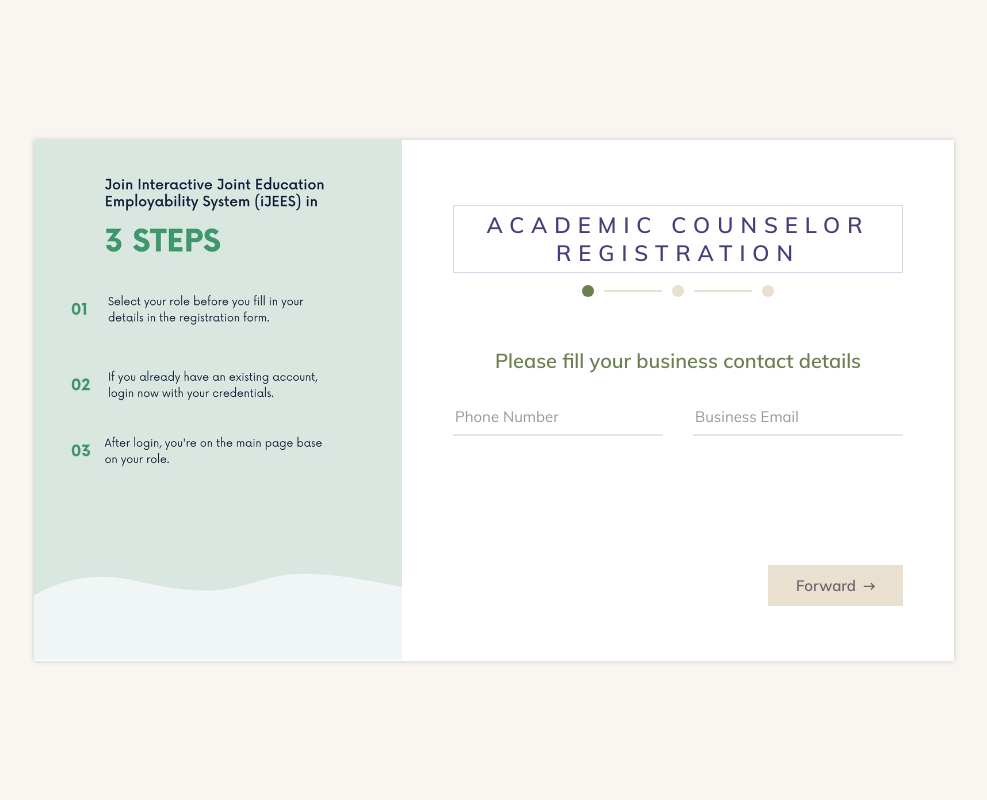
After one commit to yongqian0437/PhoneBook, a CodeIgniter app: the page made by application/views/user/registration/ac_registration_view.php in a window 1280 px wide. The commit adds this page. Shown: the whole page, without its empty margins (146-1133 px from the left). Run offline with CodeIgniter, Linux system fonts and the light colour scheme; style sheets or scripts are compiled from the project's sources.

```diff
--- a/application/models/user_ac_model.php
+++ b/application/models/user_ac_model.php
@@ -7,6 +7,11 @@ class user_ac_model extends CI_Model
     {
         parent::__construct();
         $this->load->database();
+    }
+
+    public function index()
+    {
+       return $this->db->get('user_ac');
     }
 
     function insert($data)
--- a/application/models/user_ep_model.php
+++ b/application/models/user_ep_model.php
@@ -7,6 +7,11 @@ class user_ep_model extends CI_Model
     {
         parent::__construct();
         $this->load->database();
+    }
+
+    public function index()
+    {
+       return $this->db->get('user_ep');
     }
 
     function insert($data)
--- a/application/views/internal/admin_panel/student_view.php
+++ b/application/views/internal/admin_panel/student_view.php
@@ -1,7 +1,6 @@
 <div class="container">
 <div class="row">
 <div class="col-md-6">
-
 <table class="table">
   <thead>
     <tr>
@@ -30,10 +29,7 @@ foreach($studentlist->result() as $student)
       ."</tr>"
 
 ?>
-
-  </tbody>
-
-
+</tbody>
 </table>
 
 
--- /dev/null
+++ b/application/views/user/registration/ac_registration_view.php
@@ -0,0 +1,122 @@
+<!DOCTYPE html>
+<html>
+
+<head>
+	<meta charset="utf-8">
+	<title>Academic Counselor Registration Form</title>
+	<meta name="viewport" content="width=device-width, initial-scale=1.0">
+	<meta name="author" content="colorlib.com">
+
+	<!-- MATERIAL DESIGN ICONIC FONT -->
+	<link href="<?php echo base_url() ?>assets/fonts/material-design-iconic-font/css/material-design-iconic-font.css" rel="stylesheet">
+	<!-- Custom styles for this template-->
+	<link href="<?php echo base_url() ?>assets/css/registration.css" rel="stylesheet">
+	<link href="<?php echo base_url() ?>assets/scss/registration.scss" rel="stylesheet">
+</head>
+
+<body>
+	<div class="wrapper">
+		<form action="" id="wizard">
+			<!-- SECTION 1 -->
+			<h2></h2>
+			<section>
+				<div class="inner">
+					<div class="image-holder">
+						<img src="assets/img/forms/Registration_steps.jpg" alt="">
+					</div>
+					<div class="form-content">
+						<div class="form-header">
+							<h3>Academic Counselor Registration</h3>
+						</div>
+						<p>Please fill your business contact details</p>
+						<div class="form-row">
+							<div class="form-holder">
+								<input type="text" name="ac_phonenumber" placeholder="Phone Number" class="form-control" required>
+							</div>
+							<div class="form-holder">
+								<input type="text" name="ac_businessemail" placeholder="Business Email" class="form-control" required>
+							</div>
+						</div>
+					</div>
+				</div>
+			</section>
+
+			<!-- SECTION 2 -->
+			<h2></h2>
+			<section>
+				<div class="inner">
+					<div class="image-holder">
+						<img src="assets/img/forms/Registration_steps.jpg" alt="">
+					</div>
+					<div class="form-content">
+						<div class="form-header">
+							<h3>Academic Counselor Registration</h3>
+						</div>
+						<p>Please fill your personal details</p>
+						<div class="form-row">
+							<div class="form-holder">
+								<input type="text" name="ac_nationality" placeholder="Nationality" class="form-control">
+							</div>
+							<div class="form-holder">
+								<input type="date" name="ac_dob" placeholder="Date of Birth" class="form-control">
+							</div>
+						</div>
+						<div class="form-holder" style="align-self: flex-end; transform: translateY(4px);">
+							<div class="checkbox-tick">
+								<label class="male">
+									<input type="radio" name="ac_gender" value="male" checked> Male<br>
+									<span class="checkmark"></span>
+								</label>
+								<label class="female">
+									<input type="radio" name="ac_gender" value="female"> Female<br>
+									<span class="checkmark"></span>
+								</label>
+							</div>
+						</div>
+					</div>
+				</div>
+			</section>
+
+			<!-- SECTION 3 -->
+			<h2></h2>
+			<section>
+				<div class="inner">
+					<div class="image-holder">
+						<img src="assets/img/forms/Registration_steps.jpg" alt="">
+					</div>
+					<div class="form-content">
+						<div class="form-header">
+							<h3>Academic Counselor Registration</h3>
+						</div>
+						<p>Please fill in your academic counselor details</p>
+						<div class="form-row">
+							<div class="form-holder">
+								<input type="text" name="ac_jobtitle" placeholder="University" class="form-control">
+							</div>
+							<div class="form-holder">
+								<input type="file" name="ac_document" class="form-control">
+							</div>
+						</div>
+						<div class="checkbox-circle mt-24">
+							<label>
+								<input type="checkbox" checked required> I do accept the <a href="#">terms and conditions</a> of your site.
+								<span class="checkmark"></span>
+							</label>
+						</div>
+					</div>
+				</div>
+			</section>
+		</form>
+	</div>
+
+	<!-- JQUERY -->
+	<script src="<?php echo base_url() ?>assets/js/additional/jquery-3.3.1.min.js"></script>
+
+	<!-- JQUERY STEP -->
+	<script src="<?php echo base_url() ?>assets/js/additional/jquery.steps.js"></script>
+	<script src="<?php echo base_url() ?>assets/js/additional/main.js"></script>
+	<!-- Template created and distributed by Colorlib -->
+
+</body>
+
+</html>
```
Also changed, not shown: application/controllers/internal/admin_panel/Users_information.php (+66 -4 lines), application/views/internal/admin_panel/ep_view.php (added, +38 -0 lines), application/views/internal/admin_panel/users_accounts_view.php (+4 -4 lines), application/views/internal/templates/sidenav.php (+4 -4 lines), application/views/internal/admin_panel/ac_view.php (added), application/views/user/registration/ea_registration_view.php (added), application/views/user/registration/employers_registration_view.php (added).
